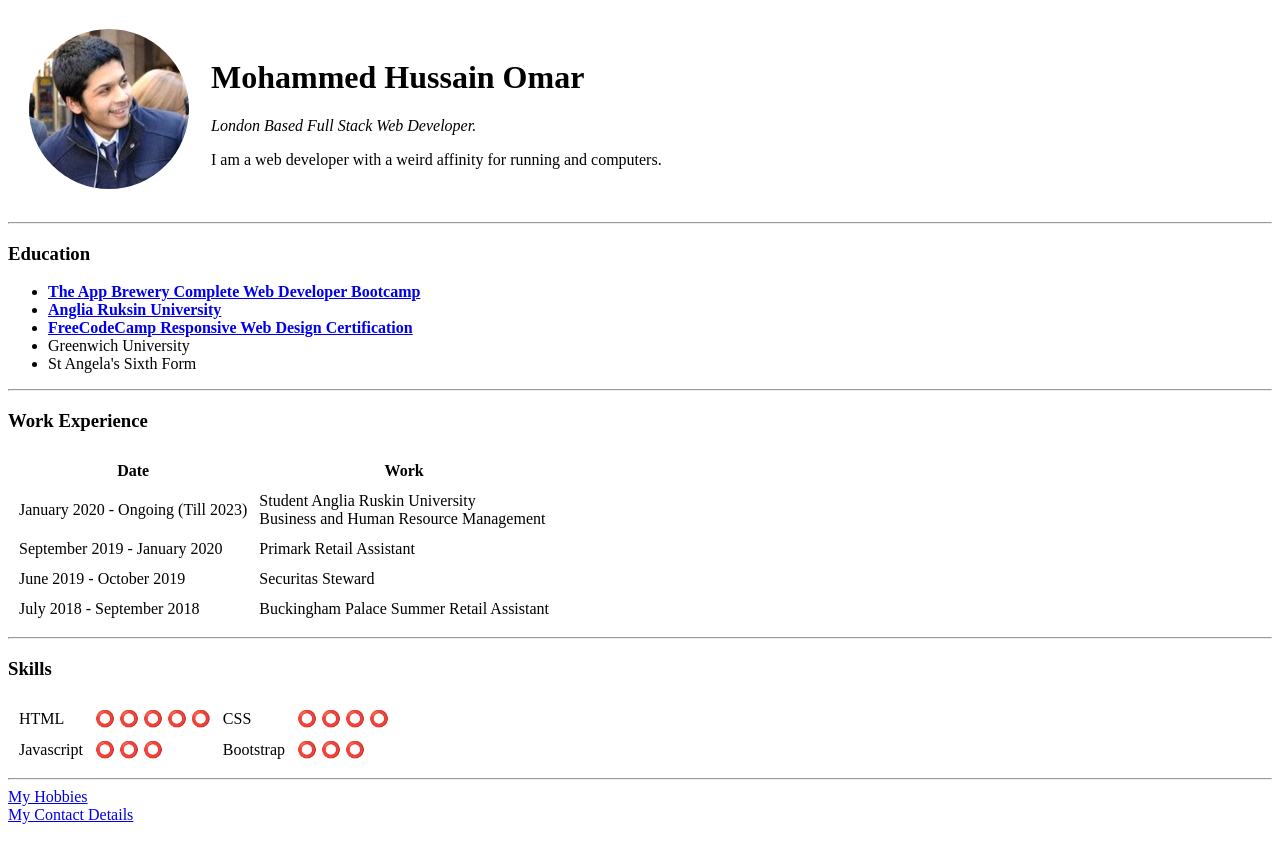
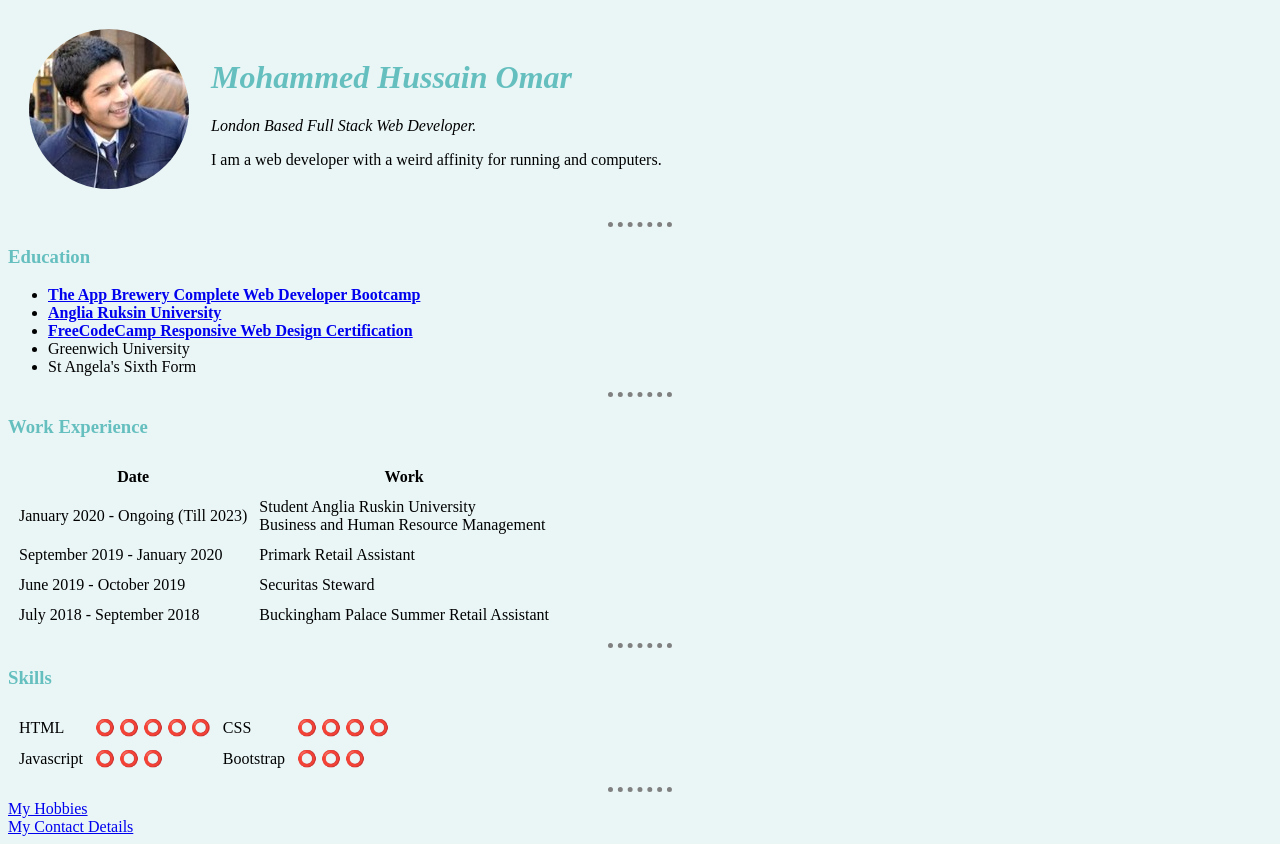
Before and after one commit to OmarNewbieCoder/cv-pure-html-challenge, a plain HTML site: page index.html in a window 1280 px wide. Drawn offline with Linux system fonts and the light colour scheme.

Commit message:
Add files via upload

```diff
--- /dev/null
+++ b/css/styles.css
@@ -0,0 +1,19 @@
+body {
+  background-color: #EAF6F6;
+}
+
+h1 {
+  color: #66BFBF;
+  font-style: oblique;
+}
+
+h3 {
+  color: #66BFBF;
+}
+
+hr {
+  border-style: dotted none none;
+  width: 5%;
+  border-color: grey;
+  border-width: 5px;
+}
--- a/index.html
+++ b/index.html
@@ -14,6 +14,13 @@
   <title>Mohammed Hussain Omar's Personal Site</title>
   <!--Just the name of the code effectively,
       not shown in the website itself -->
+      <link rel="stylesheet" href="css/styles.css">
+      <!--static website not hosted anywhere can't tap into the file
+        using "root" aka the /css bit in the href-->
+
+  <!-- everything on your webpage is just a bunch of boxes that
+      can be styles with css and changed, like literally everything -->
+
 </head>
 
 <body>
@@ -31,7 +38,8 @@
 
         <p>
           I am a web developer with a weird affinity for running and computers.
-      </p> </td>
+        </p>
+      </td>
     </tr>
   </table>
 
@@ -103,7 +111,8 @@
   </table>
 
   <hr>
-  <a href="Hobbies.html">My Hobbies</a> <!-- in the same folder/we've specified
+  <a href="Hobbies.html">My Hobbies</a>
+  <!-- in the same folder/we've specified
     path of the file so now we're starting to build a website YAY!!! -->
   <br>
   <a href="contact-me.html">My Contact Details</a>
```
Also changed, not shown: Hobbies.html (+1 -0 lines), contact-me.html (+1 -0 lines), 1 other file. Lines whose indentation alone changed are shown as unchanged.
